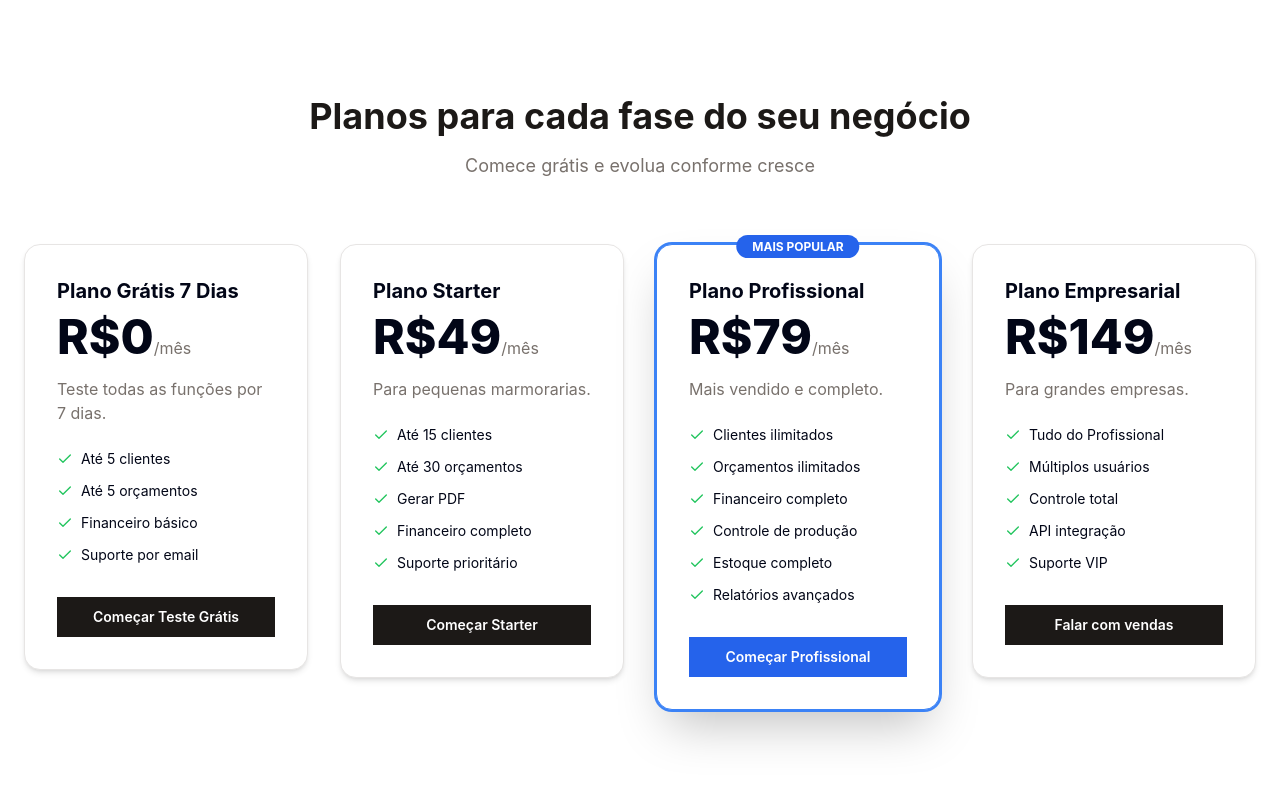
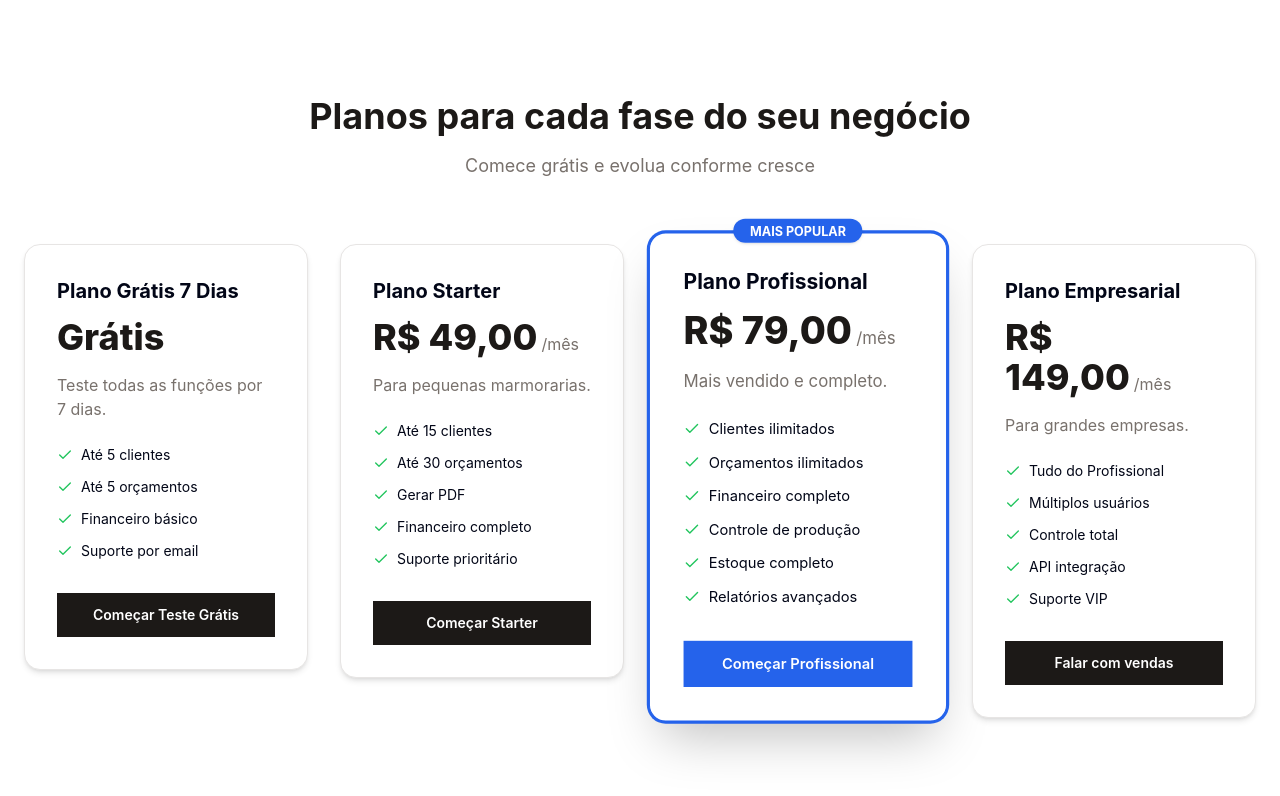
Before and after one commit to Marceloalbuquerqu3/Stone-ERP, a React (Vite) app: page / in a window 1280 px wide. Shown: the top 796 px of the page. Built offline with nearby package versions, Linux system fonts and the light colour scheme.

Commit message:
Update HomePage.jsx

```diff
--- a/src/pages/HomePage.jsx
+++ b/src/pages/HomePage.jsx
@@ -1,17 +1,7 @@
 import React from 'react';
 import { Link } from 'react-router-dom';
 import { motion } from 'framer-motion';
-import {
-Layers,
-ArrowRight,
-Check,
-Users,
-FileText,
-BarChart,
-Package,
-Zap,
-Star
-} from 'lucide-react';
+import { Check } from 'lucide-react';
 
 import { Button } from '@/components/ui/button';
 import { Card, CardContent } from '@/components/ui/card';
@@ -82,15 +72,19 @@ features: [
 
 ];
 
+const formatPrice = (price) => {
+
+if(price === '0') return 'Grátis';
+
+return `R$ ${price},00`;
+
+};
 
 return (
 
-<div className="min-h-screen flex flex-col bg-white">
+<div className="min-h-screen bg-white">
 
-
-{/* PRICING SECTION */}
-
-<section id="pricing" className="py-24 bg-white">
+<section className="py-24">
 
 <div className="container mx-auto px-6">
 
@@ -110,53 +104,34 @@ Comece grátis e evolua conforme cresce
 
 </div>
 
-
 <div className="grid grid-cols-1 md:grid-cols-4 gap-8">
-
 
 {plans.map((plan, i) => (
 
-
 <motion.div
-
 key={i}
-
-initial={{ opacity: 0, y: 30 }}
-
+initial={{ opacity: 0, y: 40 }}
 animate={{ opacity: 1, y: 0 }}
-
 transition={{ delay: i * 0.1 }}
-
 >
-
 
 <Card
 
 className={`
 
 relative
-
 flex
-
 flex-col
-
 rounded-2xl
-
 transition-all
-
 duration-300
-
 hover:scale-105
 
-${
-plan.highlight
-?
+${plan.highlight
 
-'border-blue-500 shadow-2xl ring-2 ring-blue-500'
+? 'border-blue-600 shadow-2xl ring-2 ring-blue-600 scale-105'
 
-:
-
-'border-stone-200 shadow-md'
+: 'border-stone-200 shadow-md'
 
 }
 
@@ -164,12 +139,11 @@ plan.highlight
 
 >
 
-
 {plan.highlight && (
 
-<div className="absolute -top-3 left-1/2 -translate-x-1/2">
+<div className="absolute -top-4 left-1/2 -translate-x-1/2">
 
-<span className="bg-blue-600 text-white text-xs font-bold px-4 py-1 rounded-full">
+<span className="bg-blue-600 text-white text-xs font-bold px-4 py-1 rounded-full shadow">
 
 MAIS POPULAR
 
@@ -179,36 +153,33 @@ MAIS POPULAR
 
 )}
 
-
-
 <CardContent className="p-8 flex flex-col flex-1">
 
-
-<h3 className="text-xl font-bold mb-2">
+<h3 className="text-xl font-bold mb-3">
 
 {plan.name}
 
 </h3>
 
-
-
 <div className="mb-4">
 
-<span className="text-5xl font-extrabold">
+<span className="text-4xl font-extrabold text-stone-900">
 
-R${plan.price}
+{formatPrice(plan.price)}
 
 </span>
 
-<span className="text-stone-500">
+{plan.price !== '0' && (
+
+<span className="text-stone-500 ml-1">
 
 /mês
 
 </span>
 
+)}
+
 </div>
-
-
 
 <p className="text-stone-500 mb-6">
 
@@ -216,10 +187,7 @@ R${plan.price}
 
 </p>
 
-
-
 <ul className="space-y-3 mb-8 flex-1">
-
 
 {plan.features.map((feature, index) => (
 
@@ -237,30 +205,23 @@ R${plan.price}
 
 ))}
 
-
 </ul>
 
-
 <Link to="/signup">
-
 
 <Button
 
 className={`
 
 w-full
+font-semibold
+h-11
 
-font-semibold
+${plan.highlight
 
-${
-plan.highlight
-?
+? 'bg-blue-600 hover:bg-blue-700 text-white'
 
-'bg-blue-600 hover:bg-blue-700 text-white'
-
-:
-
-'bg-stone-900 hover:bg-stone-800 text-white'
+: 'bg-stone-900 hover:bg-stone-800 text-white'
 
 }
 
@@ -268,27 +229,19 @@ plan.highlight
 
 >
 
-
 {plan.btn}
-
 
 </Button>
 
-
 </Link>
-
 
 </CardContent>
 
-
 </Card>
-
 
 </motion.div>
 
-
 ))}
-
 
 </div>
 
@@ -296,13 +249,10 @@ plan.highlight
 
 </section>
 
-
-
 </div>
 
 );
 
-
 };
 
 export default HomePage;
```
